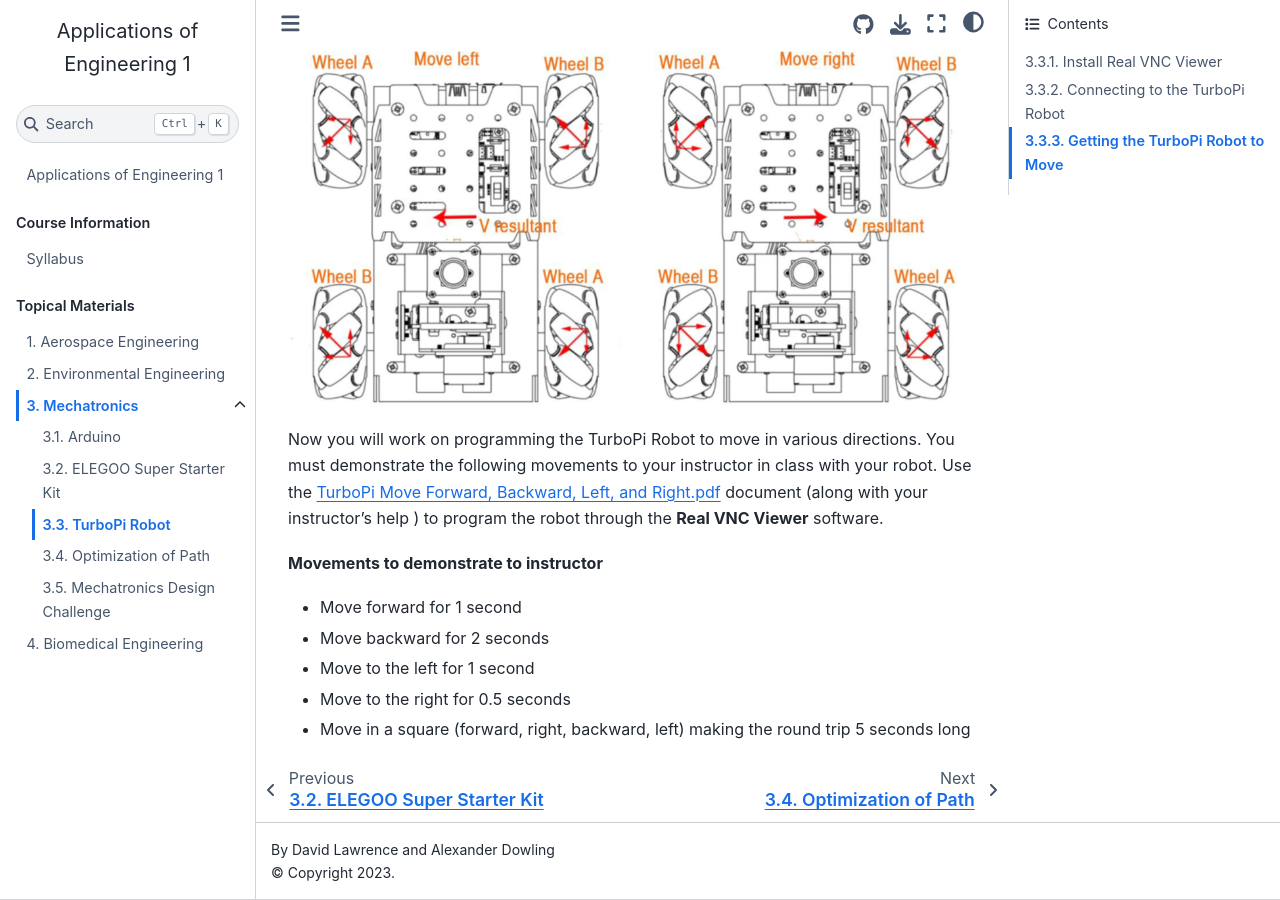
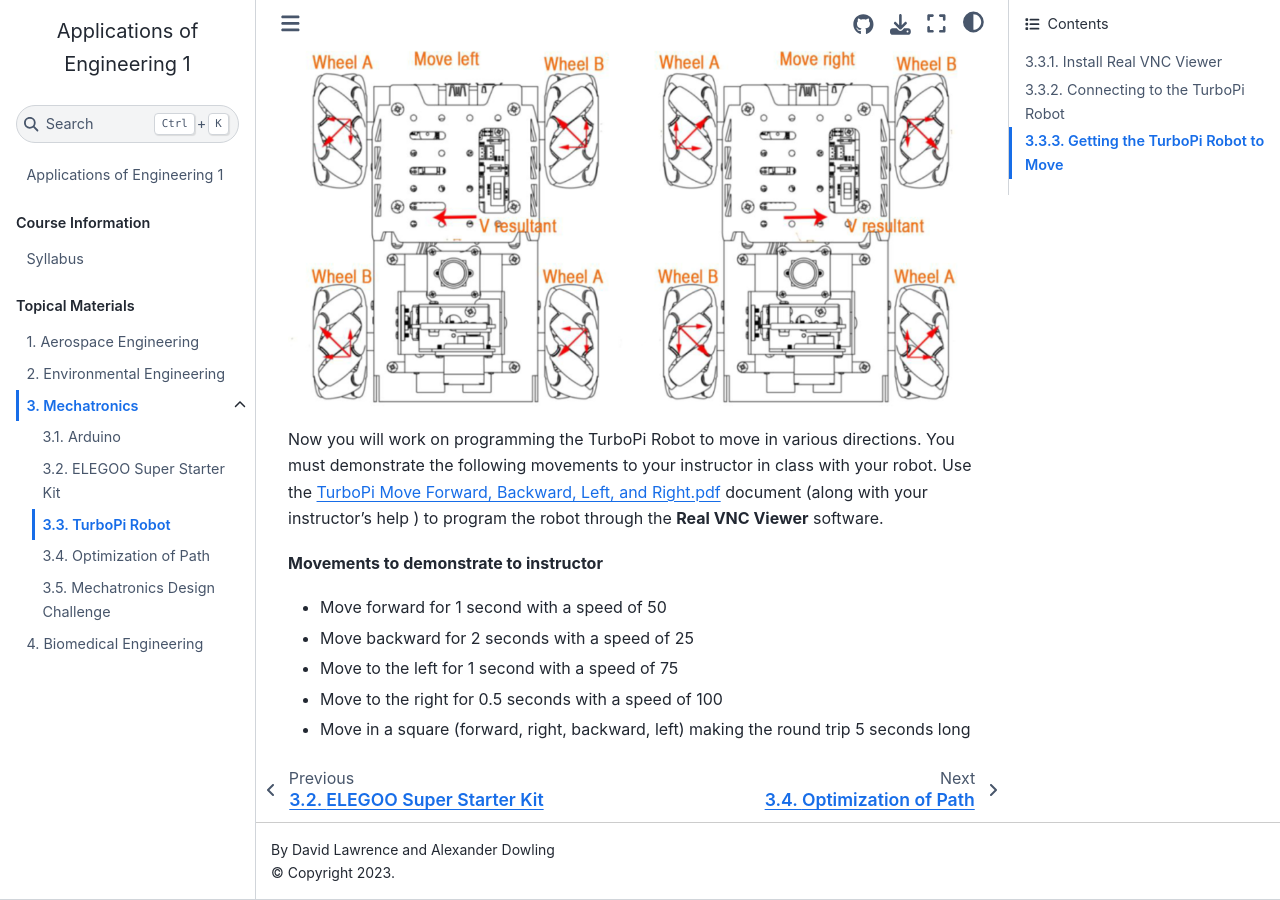
Before and after one commit to Culver-Academies/engineering1, a Jupyter Book: the page built from mech/TurboPi.md, in a window 1280 px wide and 900 px high, scrolled down 1749 px. Built offline with Jupyter Book 1.0.4 settings and Sphinx 7.4.7 and the Sphinx Book theme 1.1.4, drawn with Linux system fonts in a browser that asks for light colours.

Commit message:
Update TurboPi.md

```diff
--- a/mech/TurboPi.md
+++ b/mech/TurboPi.md
@@ -36,8 +36,8 @@ Now you will work on programming the TurboPi Robot to move in various directions
 You must demonstrate the following movements to your instructor in class with your robot. Use the [TurboPi Move Forward, Backward, Left, and Right.pdf](https://drive.google.com/file/d/1tCgWk_yjmzWOclA-Nno3G_lW1cvJ29Ni/view?usp=drive_link) document (along with your instructor's help ) to program the robot through the **Real VNC Viewer** software.
 
 **Movements to demonstrate to instructor**
-* Move forward for 1 second
-* Move backward for 2 seconds
-* Move to the left for 1 second
-* Move to the right for 0.5 seconds
+* Move forward for 1 second with a speed of 50
+* Move backward for 2 seconds with a speed of 25
+* Move to the left for 1 second with a speed of 75
+* Move to the right for 0.5 seconds with a speed of 100
 * Move in a square (forward, right, backward, left) making the round trip 5 seconds long
```
